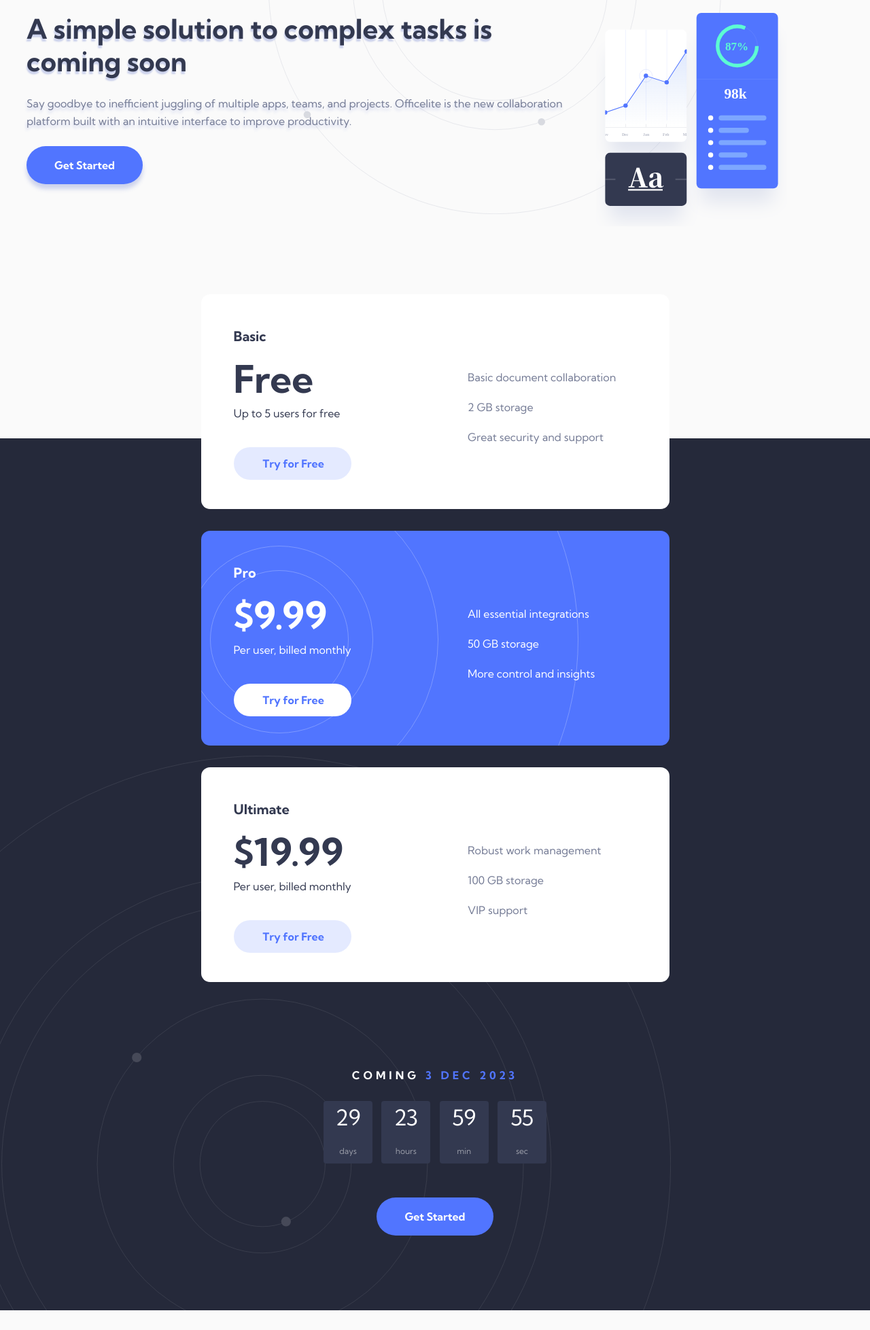
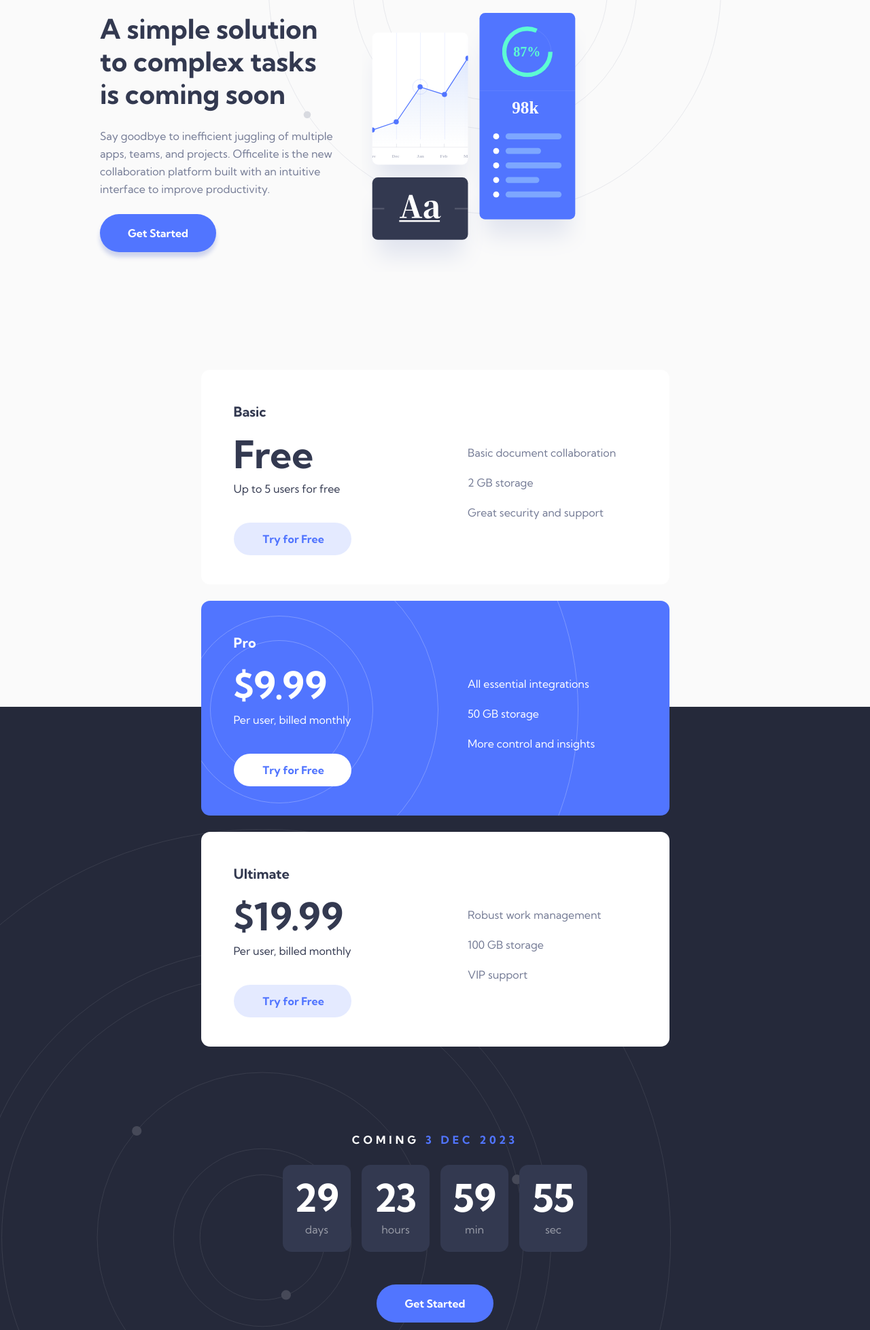
Before and after one commit to Stacy-Riley/officelite-coming-soon-site, a plain HTML site: page index.html in a window 1280 px wide. Shown: the part 187-2144 px from the top of the page at 68% size. Before the commit the page ends 2115 px from the top, so only its background shows below. Drawn offline with Linux system fonts and the light colour scheme.

Commit message:
Adjusted spacing of header section in tablet for home page and signup page

```diff
--- a/css/styles.css
+++ b/css/styles.css
@@ -107,7 +107,7 @@ header {
 
 #header-charts {
   width: 171px;
-  height: 192px;
+  /* height: 192px; */
 }
 
 .header-container-content {
@@ -207,7 +207,6 @@ up behind this section of code */
   width: 880px;
   bottom: 7px;
   left: -275px;
-
 }
 
 .card-part-1 {
@@ -351,14 +350,17 @@ up behind this section of code */
   line-height: 28px;
   text-align: center;
   opacity: 0.5;
+  margin: 0;
 }
 
 .time {
   color: rgba(255, 255, 255, 1);
   font-size: 32px;
+  font-weight: bold;
   line-height: 48px;
   text-align: center;
   margin: 0;
+  padding-top: 11px;
 }
 
 .countdown-button-container {
@@ -473,6 +475,7 @@ up behind this section of code */
   text-align: center;
   margin-top: 0;
   margin-bottom: 10px;
+  opacity: 0.8;
 }
 
 .time-sign-up {
@@ -661,15 +664,16 @@ up behind this section of code */
   }
 
   #header-charts {
-    width: 281px;
-    height: 314px;
-    margin-right: 40px;
+    width: 330px;
+    min-height: 100%;
+    /* margin-right: 40px; */
   }
 
   .order-of-charts {
     order: 2;
     width: 50%;
-    margin-left: 39px;
+    margin-left: 10px;
+    /* margin-top: 20px; */
   }
 
   order-of-content {
@@ -682,17 +686,30 @@ up behind this section of code */
     align-items: start;
     margin-top: 0;
     margin-left: 39px;
-    margin-right: 0;
+    margin-right: 30px;
   }
 
-  .header-container-content h1,
+  .header-container-content h1 {
+    text-align: left;
+    text-shadow: none;
+    width: 339px;
+  }
   .header-container-content p {
     text-align: left;
+    text-shadow: none;
+    width: 345px;
   }
 
+  .header-h1 span {
+    display: block;
+  }
 /**************************************************/
 /* Homepage - Card Section - Tablet */
 /**************************************************/
+.card-container {
+  margin-top: 140px;
+}
+
 .card {
   display: grid;
   grid-template-columns: 1fr 1fr;
@@ -739,6 +756,11 @@ up behind this section of code */
   margin-bottom: 0;
 }
 
+.card-pro {
+  margin-top: 24px;
+  margin-bottom: 24px;
+}
+
 .card-pro figure {
   position: absolute;
   width: 880px;
@@ -750,13 +772,50 @@ up behind this section of code */
 /**************************************************/
 /* Homepage - Countdown-Footer Section - Tablet */
 /**************************************************/
+.countdown-section {
+  margin-top: -500px;
+}
+
+.countdown-container {
+  position: relative;
+  padding-top: 600px;
+}
+
 .countdown-circle-pattern-container {
   position: absolute;
   left: -215px;
-  bottom: -390px;
+  bottom: -380px;
   width: 1202px;
 }
 
+.countdown-button-container {
+  margin-bottom: 100px;
+}
+
+.time-container {
+  margin-bottom: 48px;
+  width: 448px;
+}
+
+.time-container div {
+  width: 100px;
+  height: 128px;
+  border-radius: 13px;
+}
+
+.time {
+  color: #ffffff;
+  font-size: 56px;
+  line-height: 48px;
+  margin: 0;
+  padding-top: 25px;
+}
+
+.time-label {
+  font-size: 16px;
+  margin: 0;
+  margin-top: 8px;
+}
 /**************************************************/
 /* Sign-up Page - Header Section - Tablet */
 /**************************************************/
@@ -772,6 +831,10 @@ up behind this section of code */
 
   .header-container-content-sign-up p {
     width: 572px;
+  }
+
+  .header-sign-up-span-2 {
+    display: block;
   }
 /**************************************************/
 /* Sign-up Page - Contact Form Section - Tablet */
@@ -802,7 +865,7 @@ up behind this section of code */
 /* Sign-up Page - Countdown Section - Tablet */
 /**************************************************/
   .countdown-container-sign-up {
-    padding-top: 45px;
+    padding-top: 40px;
   }
 
   .countdown-container-sign-up h2 {
@@ -815,6 +878,7 @@ up behind this section of code */
   }
 
   .time-container-sign-up div {
+    border-radius: 13px;
     width: 100px;
     height: 128px;
   }
@@ -822,6 +886,7 @@ up behind this section of code */
   .time-label-sign-up {
     font-size: 16px;
     margin-bottom: 0;
+    margin-top: 5px;
   }
 
   .time-sign-up {
@@ -875,16 +940,18 @@ up behind this section of code */
 
   .header-container-charts {
     position: relative;
+    min-height: 100%;
   }
 
   #header-charts {
     width: 475px;
-    height: 531px;
+    min-height: 100%;
     margin-right: 165px;
   }
 
   .order-of-charts {
     margin-left: 95px;
+    margin-top: -60px;
   }
 
   #header-circle {
@@ -899,6 +966,7 @@ up behind this section of code */
     font-size: 56px;
     line-height: 64px;
     text-shadow: none;
+    width: 540px;
   }
 
   .header-container-content p {
@@ -906,15 +974,19 @@ up behind this section of code */
     line-height: 28px;
     margin-bottom: 32px;
     text-shadow: none;
+    width: 530px;
   }
 
+  .header-h1 span {
+    display: inline;
+  }
 /**************************************************/
 /* Homepage Card Section - Desktop */
 /**************************************************/
   .card-container {
     justify-content: space-between;
     flex-flow: row wrap;
-    margin-top: 184px;
+    margin-top: 154px;
     margin-left: 165px;
     margin-right: 165px;
   }
@@ -994,7 +1066,7 @@ up behind this section of code */
 
   .time {
     font-size: 56px;
-    margin-top: 24px;
+    /* margin-top: 24px; */
   }
 
   .time-container {
@@ -1022,6 +1094,9 @@ up behind this section of code */
     width: 2046px;
   }
 
+  .countdown-button-container {
+    margin-bottom: 0px;
+  }
 /**************************************************/
 /* Sign-up Page - Header Section - Desktop */
 /**************************************************/
@@ -1060,6 +1135,13 @@ up behind this section of code */
     text-align: left;
   }
 
+  .header-sign-up-span-2 {
+    display: inline;
+  }
+
+  .header-sign-up-span-1 {
+    display: block;
+  }
 /**************************************************/
 /* Sign-up Page - Main Section - Desktop */
 /**************************************************/
```
Lines whose indentation alone changed are shown as unchanged.
